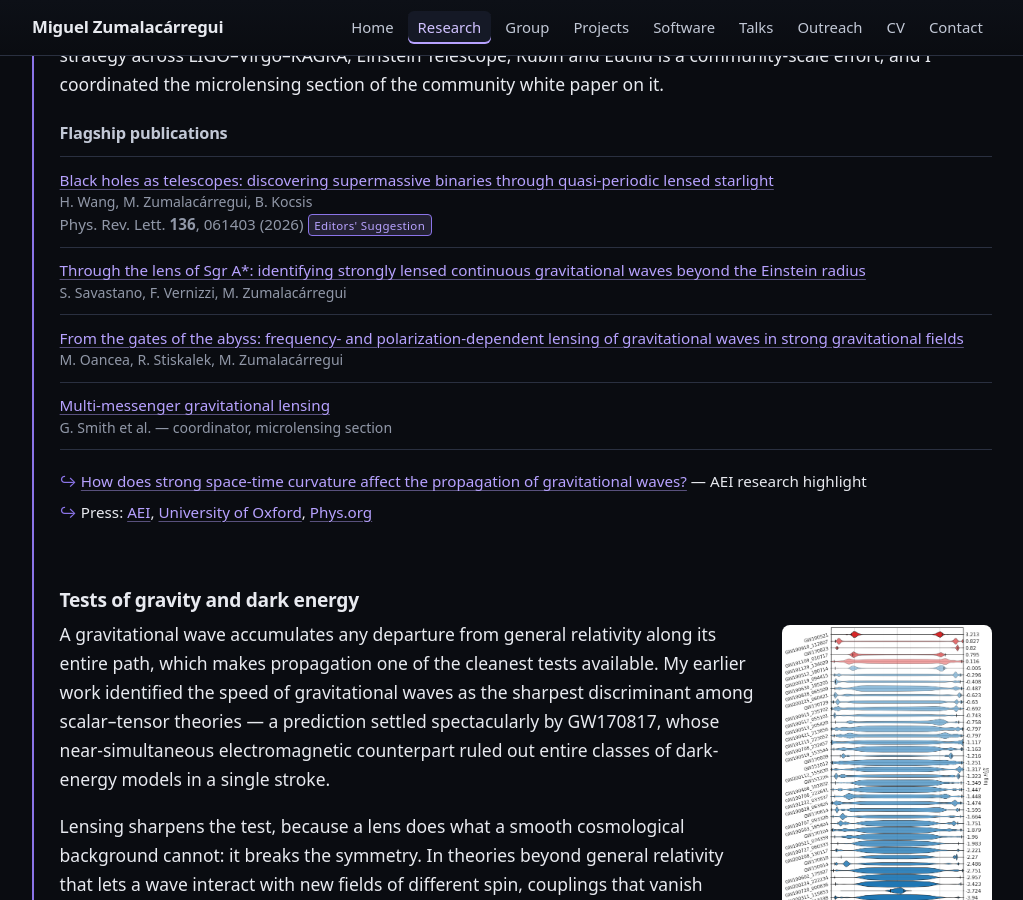
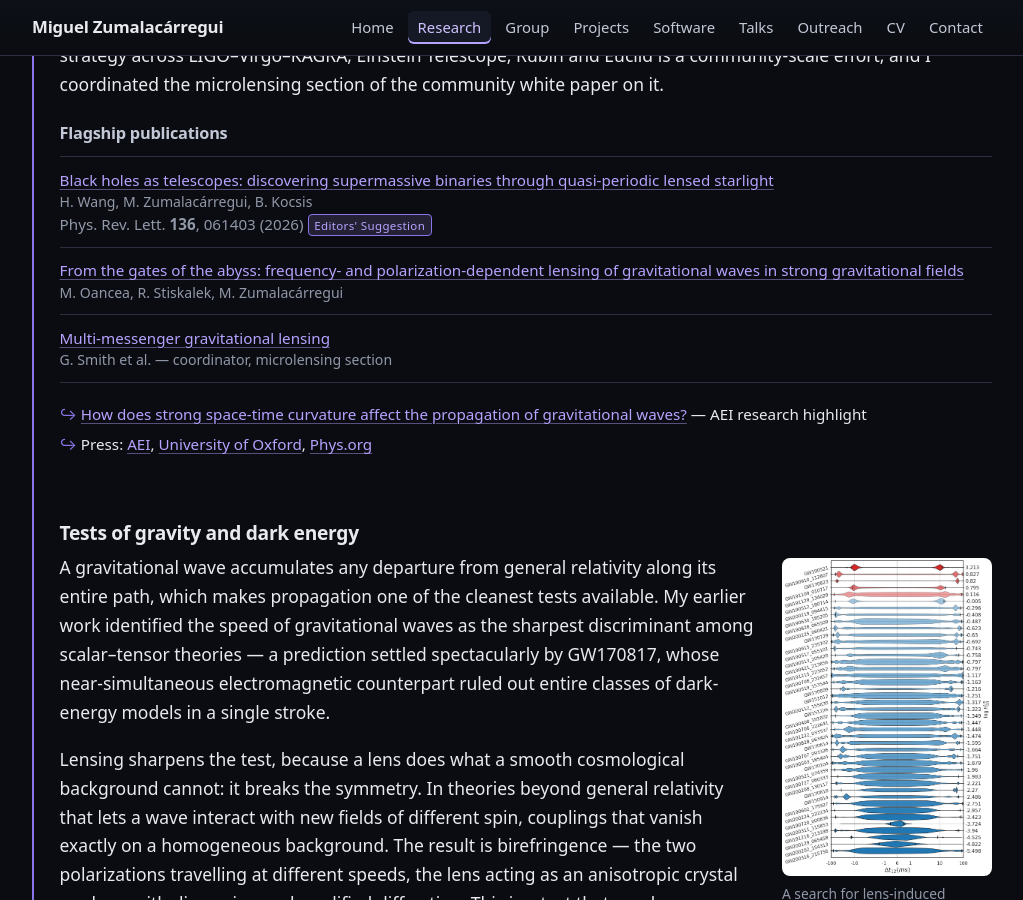
Before and after one commit to miguelzuma/miguelzuma.github.io, a Jekyll site: the page built from research.html, in a window 1280 px wide and 900 px high, scrolled down 3404 px. Shown: the whole window, without its empty margins (128-1151 px from the left). Built offline with Jekyll 4.4.1, drawn with Linux system fonts in a browser that asks for light colours.

Commit message:
Link group members to their INSPIRE author pages
Resolved by finding each person on a paper co-authored with me, which pins the
right author record rather than guessing from a name. 30 of 41 people now link;
the rest have no publication record yet.

Verified every ID against the author record afterwards, which caught four wrong
matches a name search had produced: "Renk" matched Carlos S. Frenk, "Choi"
matched Han-Gil rather than Lyla, "Castillo" matched an unrelated author, and
Hanxi Wang resolved to a different Wang entirely. The first three are fixed;
Hanxi Wang is a genuine INSPIRE disambiguation error -- their author record is
merged with a Shandong BES-III physicist -- so that entry links a literature
search instead. All links checked for HTTP 200.

Also:
- Juan Urrutia is a postdoctoral researcher, not a Humboldt Fellow
- Daniel Ballard's topic: lens modelling and analysis
- "Through the lens of Sgr A*" removed from the strong-field flagship list

Co-Authored-By: Claude Opus 5 (1M context) <noreply@anthropic.com>
Claude-Session: https://claude.ai/code/session_01E2ZbXszK9qt9svKVxU5Yrt

```diff
--- a/group.html
+++ b/group.html
@@ -67,7 +67,7 @@ description: >-
   <ul class="alumni-list">
     {%- for p in people %}
     <li>
-      <strong>{{ p.name }}</strong> — {{ p.role }}{% if p.years %}, {{ p.years }}{% endif %}{% if p.next %}<span class="next">{{ p.next }}</span>{% endif %}
+      <strong>{% if p.url %}<a href="{{ p.url }}" rel="noopener">{{ p.name }}</a>{% else %}{{ p.name }}{% endif %}</strong> — {{ p.role }}{% if p.years %}, {{ p.years }}{% endif %}{% if p.next %}<span class="next">{{ p.next }}</span>{% endif %}
     </li>
     {%- endfor %}
   </ul>
@@ -87,7 +87,7 @@ description: >-
   <ul class="alumni-list">
     {%- for p in people %}
     <li>
-      <strong>{{ p.name }}</strong> — {{ p.role }}{% if p.years %}, {{ p.years }}{% endif %}{% if p.next %}<span class="next">{{ p.next }}</span>{% endif %}
+      <strong>{% if p.url %}<a href="{{ p.url }}" rel="noopener">{{ p.name }}</a>{% else %}{{ p.name }}{% endif %}</strong> — {{ p.role }}{% if p.years %}, {{ p.years }}{% endif %}{% if p.next %}<span class="next">{{ p.next }}</span>{% endif %}
     </li>
     {%- endfor %}
   </ul>
--- a/research.html
+++ b/research.html
@@ -234,10 +234,6 @@ description: >-
         <span class="authors">H. Wang, M. Zumalacárregui, B. Kocsis</span>
         <span class="journal">Phys. Rev. Lett. <strong>136</strong>, 061403 (2026)</span>
         <span class="badge">Editors' Suggestion</span>
-      </li>
-      <li>
-        <a href="https://inspirehep.net/literature/2619345" rel="noopener">Through the lens of Sgr&nbsp;A*: identifying strongly lensed continuous gravitational waves beyond the Einstein radius</a>
-        <span class="authors">S. Savastano, F. Vernizzi, M. Zumalacárregui</span>
       </li>
       <li>
         <a href="https://inspirehep.net/literature/2151522" rel="noopener">From the gates of the abyss: frequency- and polarization-dependent lensing of gravitational waves in strong gravitational fields</a>
```
Also changed, not shown: _data/people.yml (+32 -2 lines).
